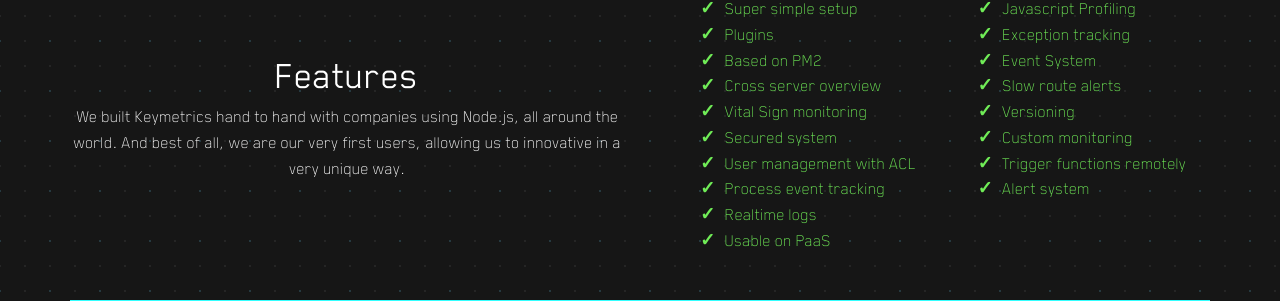
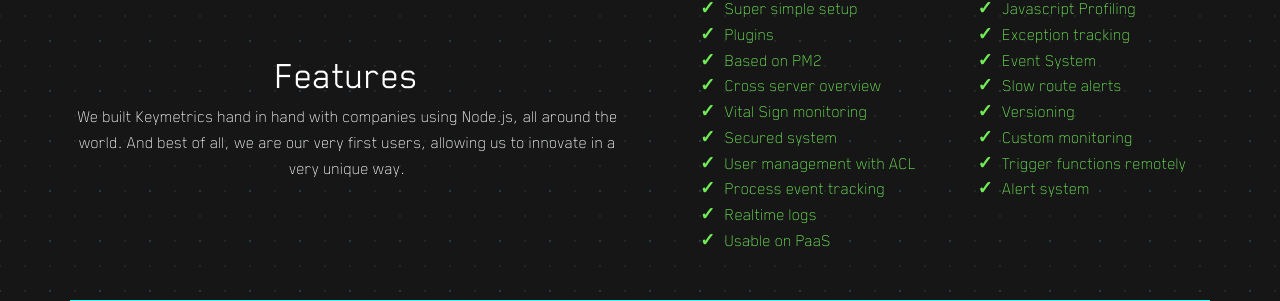
Before and after one commit to keymetrics/keymetrics.github.io, a Jekyll site: the page built from index.html, in a window 1280 px wide and 900 px high, scrolled down 355 px. Shown: the part 154-455 px from the top of the window. Built offline with Jekyll 4.4.1, drawn with Linux system fonts in a browser that asks for light colours; nearby versions of some CDN libraries; Markdown is read by kramdown in place of the engine named in the settings; the list of posts is cut into pages by our own code.

Commit message:
Update index.html

```diff
--- a/index.html
+++ b/index.html
@@ -20,7 +20,7 @@ layout: default
   <div class="row index-box">
     <div class="col-md-6 box-desc" style="margin-top : 58px">
       <h2>Features</h2>
-      <p>We built Keymetrics hand to hand with companies using Node.js, all around the world. And best of all, we are our very first users, allowing us to innovative in a very unique way.</p>
+      <p>We built Keymetrics hand in hand with companies using Node.js, all around the world. And best of all, we are our very first users, allowing us to innovate in a very unique way.</p>
 
 
     </div>
```
